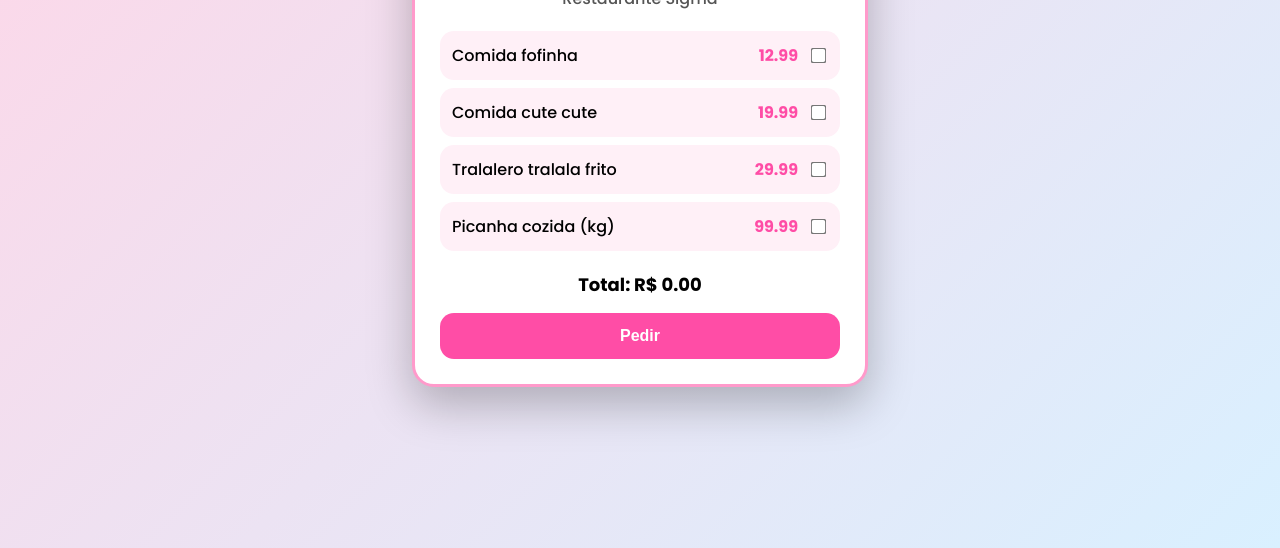
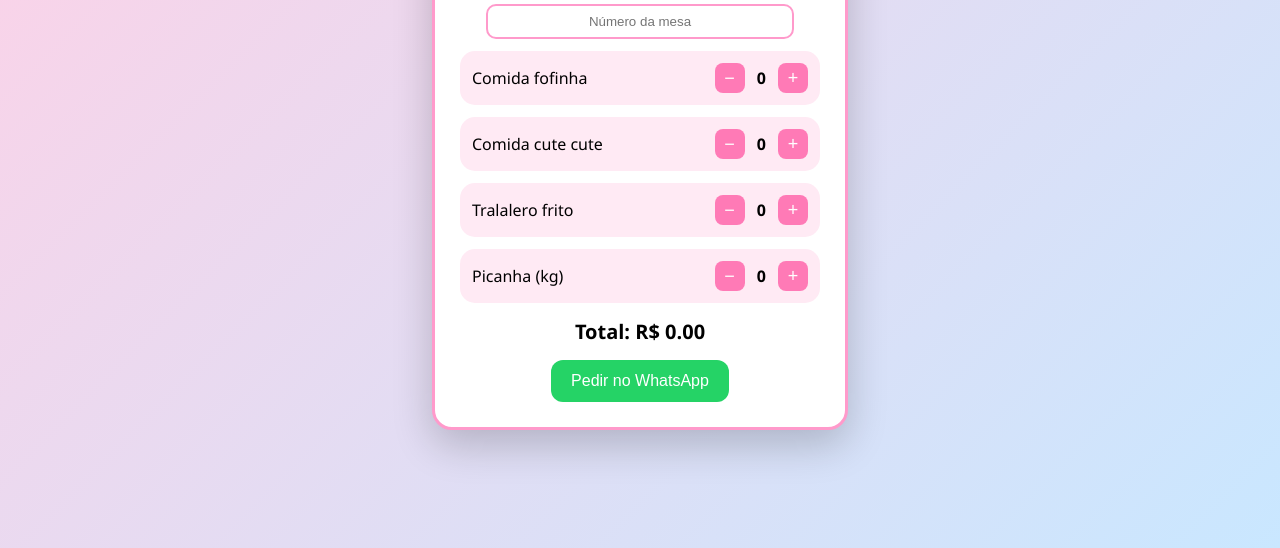
Before and after one commit to maisagomesborabill/KKKKK, a plain HTML site: page index.html in a window 1280 px wide. Shown: the part 252-800 px from the top of the page. Drawn offline with Linux system fonts and the light colour scheme.

Commit message:
Update index.html

```diff
--- a/index.html
+++ b/index.html
@@ -5,160 +5,190 @@
 <meta name="viewport" content="width=device-width, initial-scale=1.0">
 <title>Cardápio</title>
 
-<link href="https://fonts.googleapis.com/css2?family=Poppins:wght@300;500;700&display=swap" rel="stylesheet">
-
 <style>
 body{
     margin:0;
-    min-height:100vh;
+    height:100vh;
     display:flex;
     justify-content:center;
     align-items:center;
-    background:linear-gradient(135deg,#ffd6e7,#d9f0ff);
-    font-family:'Poppins', sans-serif;
+    background:linear-gradient(135deg,#ffd1e6,#c9e7ff);
+    font-family: 'Segoe UI', sans-serif;
 }
 
 .cardapio{
     background:white;
     width:90%;
-    max-width:400px;
+    max-width:360px;
     padding:25px;
-    border-radius:22px;
-    box-shadow:0 18px 45px rgba(0,0,0,0.25);
+    border-radius:20px;
+    box-shadow:0 15px 40px rgba(0,0,0,0.2);
     text-align:center;
     border:3px solid #ff9acb;
-    animation:abrir 0.7s ease;
+    animation:abrir .7s ease;
 }
 
 @keyframes abrir{
-    from{transform:scale(0.8);opacity:0;}
-    to{transform:scale(1);opacity:1;}
+    from{transform:scale(.6);opacity:0}
+    to{transform:scale(1);opacity:1}
 }
 
 h1{
+    color:#ff4fa3;
     margin:0;
-    color:#ff4da6;
 }
 
-.sub{
-    margin-bottom:20px;
-    color:#555;
+h2{
+    margin-top:5px;
+    color:#666;
+    font-weight:normal;
 }
 
 .item{
+    background:#ffeaf4;
+    margin:12px 0;
+    padding:12px;
+    border-radius:15px;
     display:flex;
     justify-content:space-between;
     align-items:center;
-    background:#fff0f7;
-    padding:12px;
-    margin:8px 0;
-    border-radius:14px;
 }
 
-label{
-    flex:1;
-    text-align:left;
-    cursor:pointer;
+.item button{
+    border:none;
+    background:#ff7ab6;
+    color:white;
+    font-size:18px;
+    width:30px;
+    height:30px;
+    border-radius:8px;
 }
 
-.preco{
+.qtd{
+    margin:0 8px;
     font-weight:bold;
-    margin-right:10px;
-    color:#ff4da6;
+}
+
+.total{
+    margin-top:15px;
+    font-size:20px;
+    font-weight:bold;
 }
 
 input{
-    transform:scale(1.2);
-    cursor:pointer;
+    width:80%;
+    padding:8px;
+    border-radius:10px;
+    border:2px solid #ff9acb;
+    text-align:center;
+    margin-top:10px;
 }
 
-.total{
-    margin-top:20px;
-    font-size:18px;
-    font-weight:bold;
-}
-
-button{
+.pedir{
     margin-top:15px;
-    width:100%;
-    padding:14px;
+    background:#25d366;
+    color:white;
     border:none;
-    border-radius:14px;
+    padding:12px 20px;
     font-size:16px;
-    font-weight:bold;
-    background:#ff4da6;
-    color:white;
-    cursor:pointer;
-    transition:.2s;
-}
-
-button:hover{
-    background:#ff2d96;
+    border-radius:12px;
 }
 </style>
 </head>
-
 <body>
 
 <div class="cardapio">
 
 <h1>CARDÁPIO</h1>
-<div class="sub">Restaurante Sigma</div>
+<h2>Restaurante Sigma</h2>
+
+<input id="mesa" placeholder="Número da mesa">
 
 <div class="item">
-<label>Comida fofinha</label>
-<span class="preco">12.99</span>
-<input type="checkbox" value="12.99" onchange="calc()">
+<span>Comida fofinha</span>
+<div>
+<button onclick="alt(0,-1)">−</button>
+<span class="qtd" id="q0">0</span>
+<button onclick="alt(0,1)">+</button>
+</div>
 </div>
 
 <div class="item">
-<label>Comida cute cute</label>
-<span class="preco">19.99</span>
-<input type="checkbox" value="19.99" onchange="calc()">
+<span>Comida cute cute</span>
+<div>
+<button onclick="alt(1,-1)">−</button>
+<span class="qtd" id="q1">0</span>
+<button onclick="alt(1,1)">+</button>
+</div>
 </div>
 
 <div class="item">
-<label>Tralalero tralala frito</label>
-<span class="preco">29.99</span>
-<input type="checkbox" value="29.99" onchange="calc()">
+<span>Tralalero frito</span>
+<div>
+<button onclick="alt(2,-1)">−</button>
+<span class="qtd" id="q2">0</span>
+<button onclick="alt(2,1)">+</button>
+</div>
 </div>
 
 <div class="item">
-<label>Picanha cozida (kg)</label>
-<span class="preco">99.99</span>
-<input type="checkbox" value="99.99" onchange="calc()">
+<span>Picanha (kg)</span>
+<div>
+<button onclick="alt(3,-1)">−</button>
+<span class="qtd" id="q3">0</span>
+<button onclick="alt(3,1)">+</button>
+</div>
 </div>
 
 <div class="total">
 Total: R$ <span id="total">0.00</span>
 </div>
 
-<button onclick="pedir()">Pedir</button>
+<button class="pedir" onclick="pedir()">Pedir no WhatsApp</button>
 
 </div>
 
 <script>
-function calc(){
-    let total = 0;
-    document.querySelectorAll("input:checked").forEach(e=>{
-        total += parseFloat(e.value);
-    });
-    document.getElementById("total").innerText = total.toFixed(2);
+let precos=[12.99,19.99,29.99,99.99]
+let qtd=[0,0,0,0]
+
+function alt(i,v){
+    qtd[i]+=v
+    if(qtd[i]<0)qtd[i]=0
+    document.getElementById("q"+i).innerText=qtd[i]
+    calcular()
+}
+
+function calcular(){
+    let t=0
+    for(let i=0;i<precos.length;i++)
+        t+=precos[i]*qtd[i]
+    document.getElementById("total").innerText=t.toFixed(2)
 }
 
 function pedir(){
-    let itens = [];
-    document.querySelectorAll("input:checked").forEach(e=>{
-        itens.push(e.parentElement.innerText.trim());
-    });
+    let mesa=document.getElementById("mesa").value
+    if(!mesa) return alert("digite o número da mesa")
 
-    if(itens.length===0){
-        alert("Escolha algo primeiro 😡");
-    }else{
-        alert("Pedido feito:\n\n"+itens.join("\n"));
+    let msg=`Pedido - Mesa ${mesa}%0A`
+
+    let nomes=[
+    "Comida fofinha",
+    "Comida cute cute",
+    "Tralalero frito",
+    "Picanha"
+    ]
+
+    for(let i=0;i<qtd.length;i++){
+        if(qtd[i]>0)
+        msg+=`${nomes[i]} x${qtd[i]}%0A`
     }
+
+    msg+=`Total: R$ ${document.getElementById("total").innerText}`
+
+    window.open(`https://wa.me/554799513861?text=${msg}`)
 }
 </script>
 
 </body>
-                                   </html>
+</html>
```
